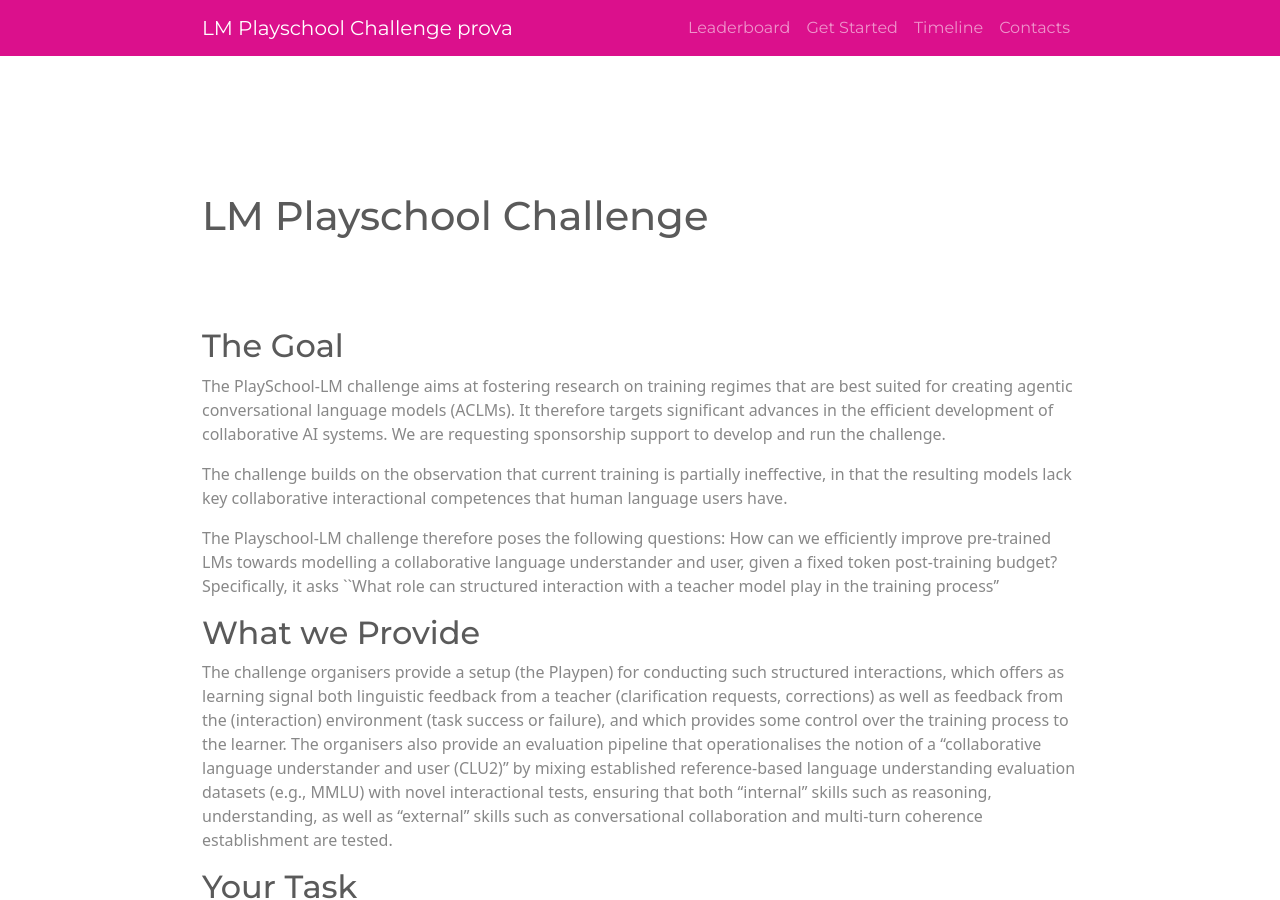
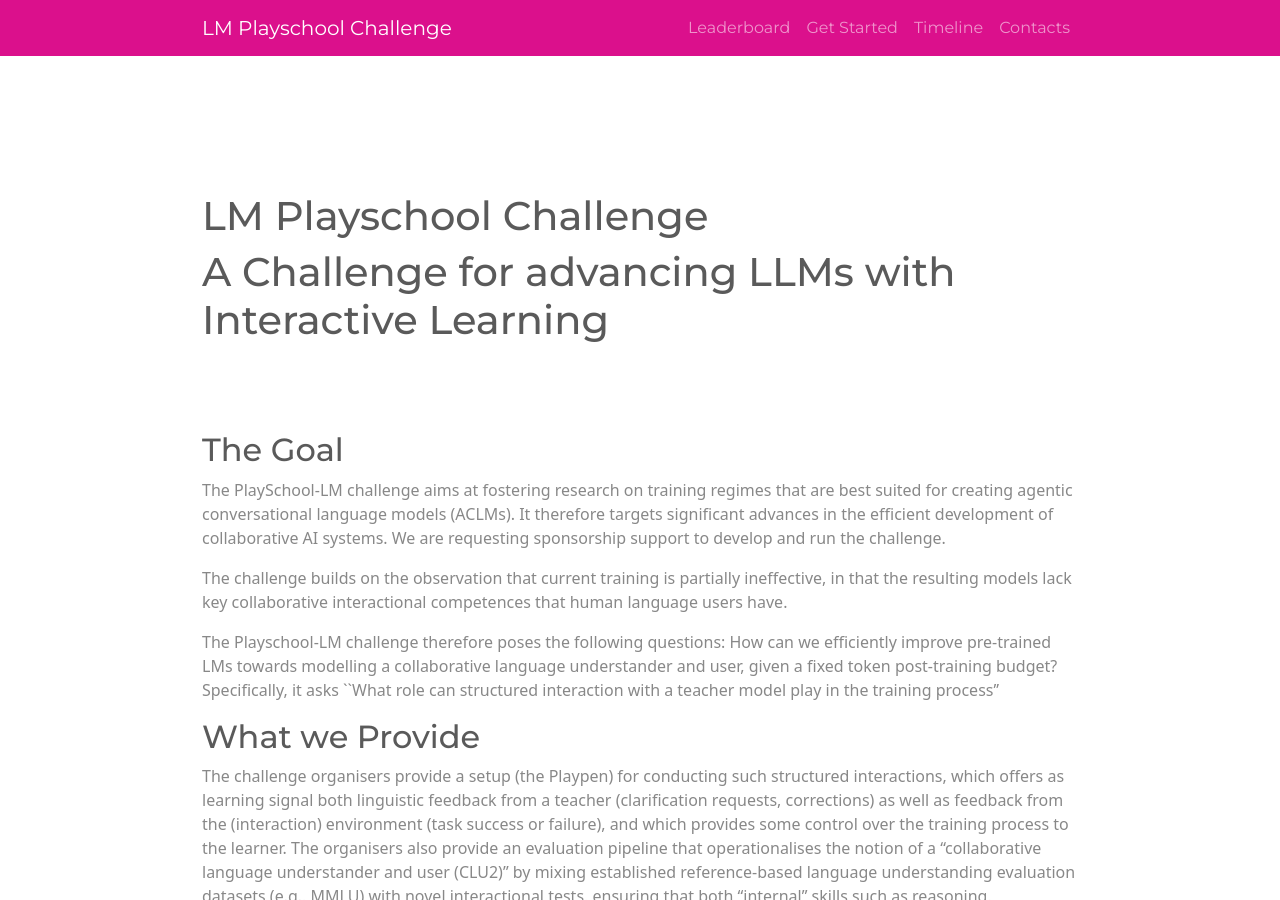
Before and after one commit to lm-playschool/lm-playschool.github.io, a Jekyll site: the page built from index.md, in a window 1280 px wide and 900 px high. Built offline with Jekyll 4.4.1, drawn with Linux system fonts in a browser that asks for light colours.

Commit message:
chore: again subtitle

```diff
--- a/_config.yml
+++ b/_config.yml
@@ -13,7 +13,7 @@
 # you will see them accessed via {{ site.title }}, {{ site.email }}, and so on.
 # You can create any custom variable you would like, and they will be accessible
 # in the templates via {{ site.myvariable }}.
-title: LM Playschool Challenge prova
+title: LM Playschool Challenge
 subtitle: >-
   A Challenge for advancing LLMs with Interactive Learning
 email: ""
--- a/_layouts/home.html
+++ b/_layouts/home.html
@@ -7,7 +7,6 @@ layout: default
   {%- if page.title -%}
   <header>
     <h1>{{ site.title }}</h1>
-    <h2>{{- site.subtitle | escape -}} PROVA A Challenge for advancing LLMs with Interactive Learning</h2>
   </header>
   {%- endif -%}
   <section>
--- a/_layouts/page.html
+++ b/_layouts/page.html
@@ -5,6 +5,7 @@ layout: default
 
   <header class="header-margin">
     <h1>{{ page.title | escape }}</h1>
+    <h1>{{ site.subtitle | escape }}</h1>
   </header>
 
   <section>
```
